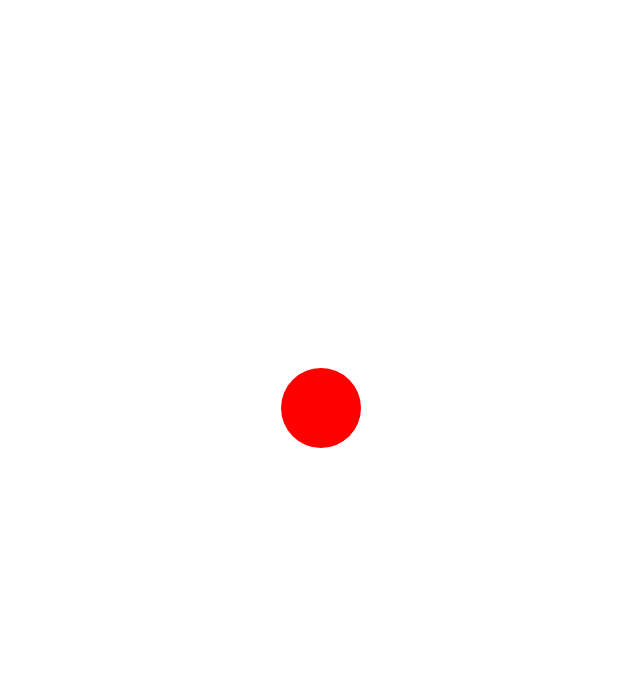
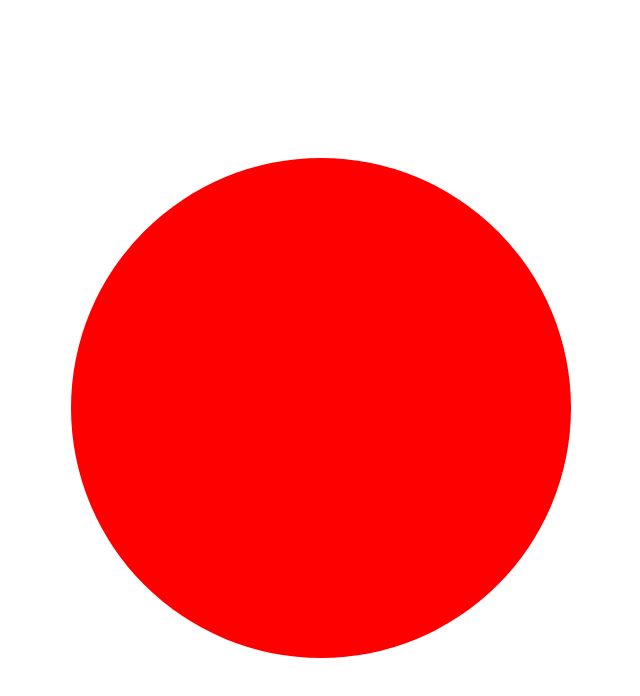
Before and after one commit to LeeSangHyeok0731/deviceorientationevent-practice, a Next.js app: page /circle in a window 1280 px wide. Shown: the top 696 px of the page, without its empty margins (327-967 px from the left). Built offline with nearby package versions, Linux system fonts and the light colour scheme.

Commit message:
Ball 컴포넌트 크기 변경: 너비와 높이를 500px로 조정

```diff
--- a/src/app/circle/page.tsx
+++ b/src/app/circle/page.tsx
@@ -83,8 +83,8 @@ const Container = styled.div`
 
 const Ball = styled.div`
   position: absolute;
-  width: 80px;
-  height: 80px;
+  width: 500px;
+  height: 500px;
   border-radius: 50%;
   background-size: 400% 400%;
   left: 50%;
```
